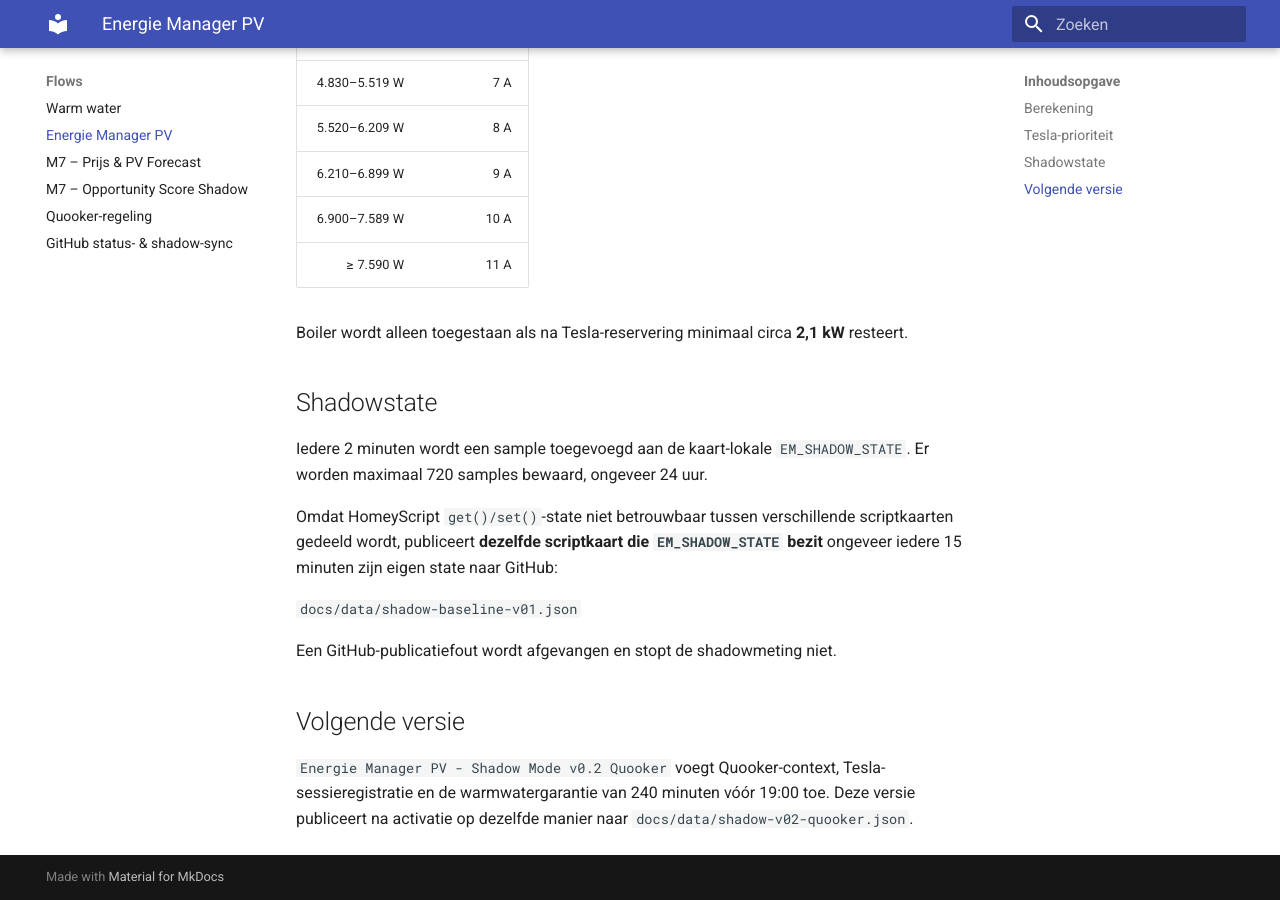
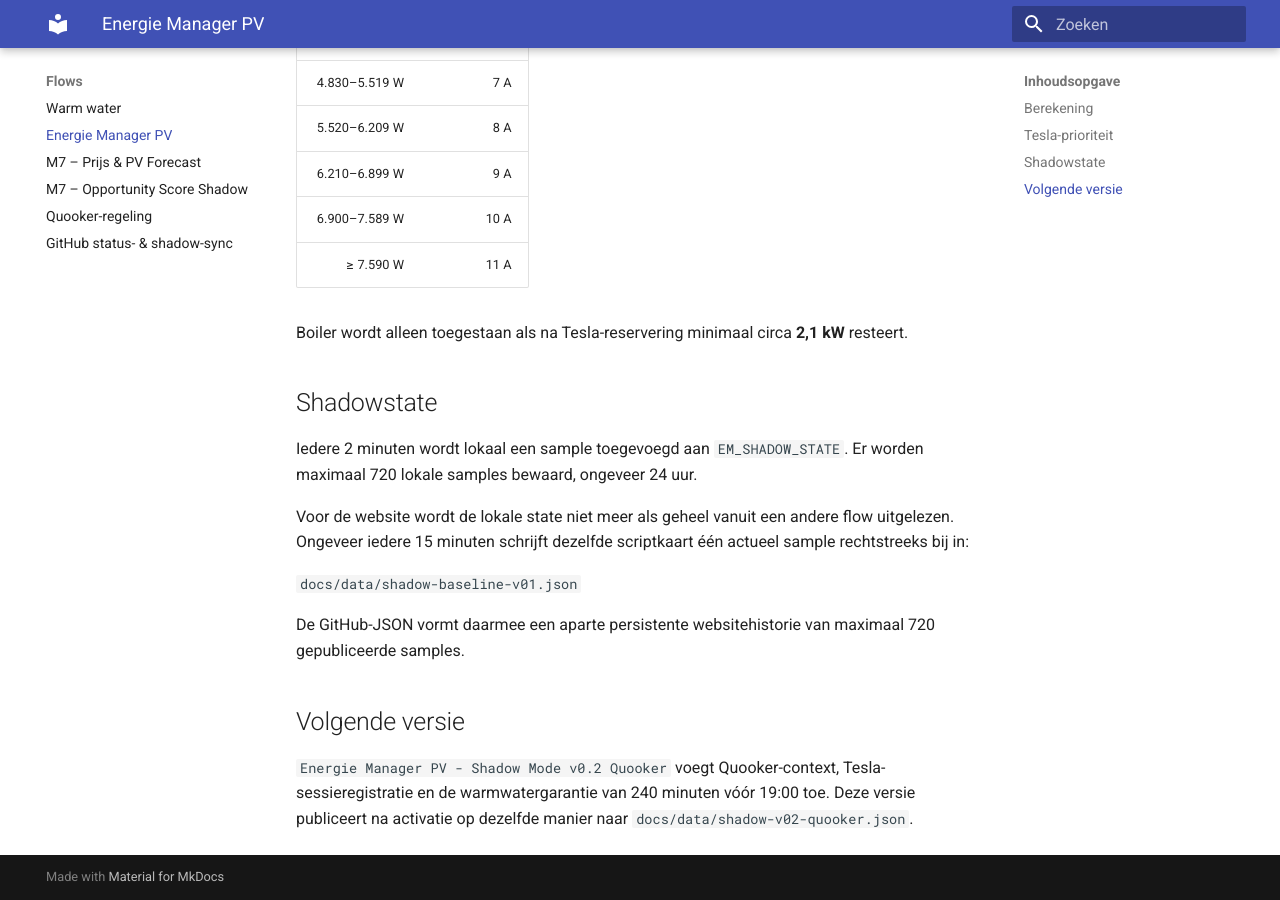
Before and after one commit to OnsKasteeltje/homey-energy-manual, an MkDocs documentation site: the page built from docs/energie-manager.md, in a window 1280 px wide and 900 px high, scrolled down 619 px. Built offline with MkDocs 1.6.1 and Material for MkDocs 9.7.7, drawn with Linux system fonts in a browser that asks for light colours.

Commit message:
docs: align baseline shadow publication with direct GitHub samples

```diff
--- a/docs/energie-manager.md
+++ b/docs/energie-manager.md
@@ -26,13 +26,13 @@
 Boiler wordt alleen toegestaan als na Tesla-reservering minimaal circa **2,1 kW** resteert.
 
 ## Shadowstate
-Iedere 2 minuten wordt een sample toegevoegd aan de kaart-lokale `EM_SHADOW_STATE`. Er worden maximaal 720 samples bewaard, ongeveer 24 uur.
+Iedere 2 minuten wordt lokaal een sample toegevoegd aan `EM_SHADOW_STATE`. Er worden maximaal 720 lokale samples bewaard, ongeveer 24 uur.
 
-Omdat HomeyScript `get()/set()`-state niet betrouwbaar tussen verschillende scriptkaarten gedeeld wordt, publiceert **dezelfde scriptkaart die `EM_SHADOW_STATE` bezit** ongeveer iedere 15 minuten zijn eigen state naar GitHub:
+Voor de website wordt de lokale state niet meer als geheel vanuit een andere flow uitgelezen. Ongeveer iedere 15 minuten schrijft dezelfde scriptkaart één actueel sample rechtstreeks bij in:
 
 `docs/data/shadow-baseline-v01.json`
 
-Een GitHub-publicatiefout wordt afgevangen en stopt de shadowmeting niet.
+De GitHub-JSON vormt daarmee een aparte persistente websitehistorie van maximaal 720 gepubliceerde samples.
 
 ## Volgende versie
 `Energie Manager PV - Shadow Mode v0.2 Quooker` voegt Quooker-context, Tesla-sessieregistratie en de warmwatergarantie van 240 minuten vóór 19:00 toe. Deze versie publiceert na activatie op dezelfde manier naar `docs/data/shadow-v02-quooker.json`.
```
